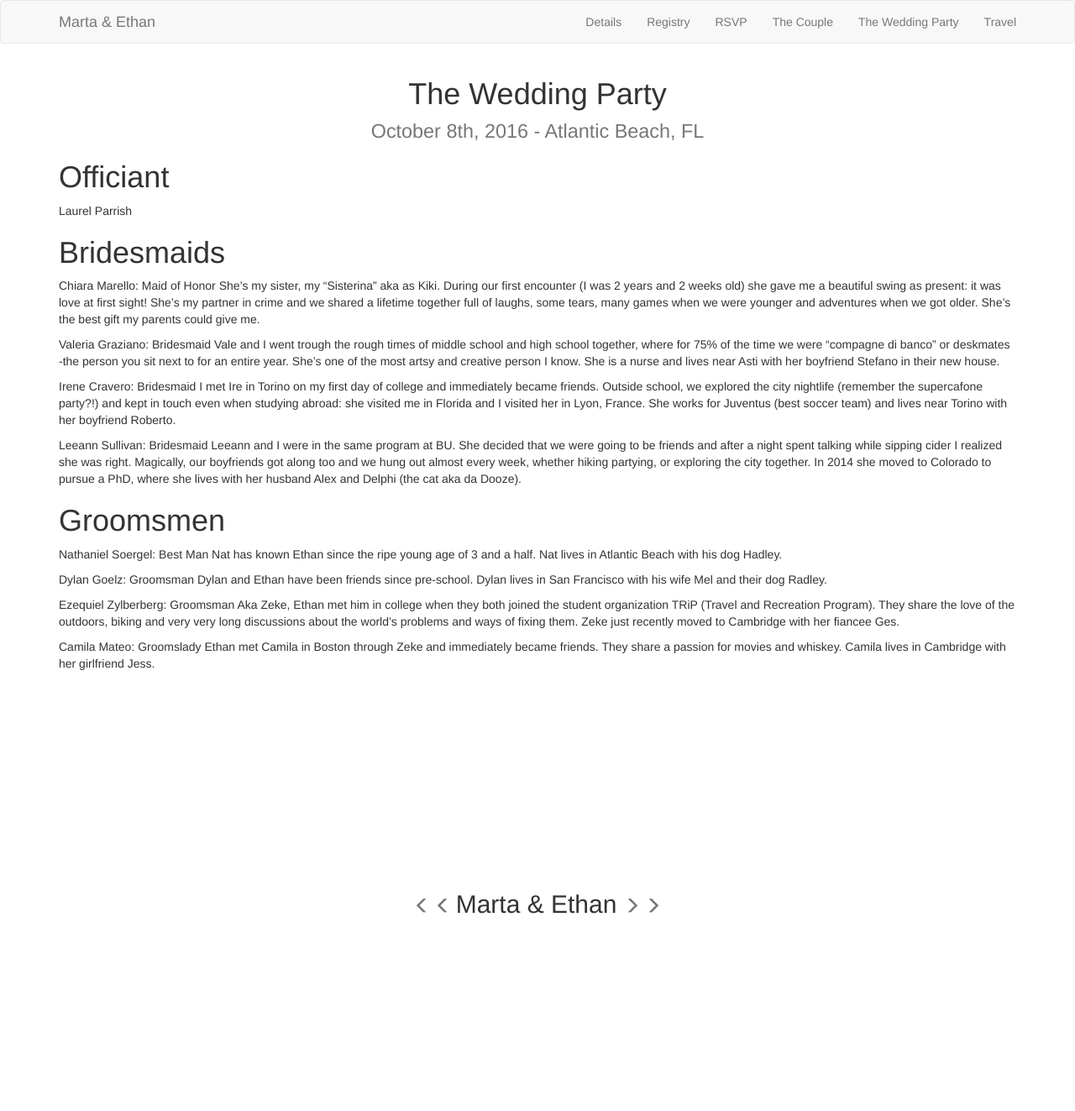
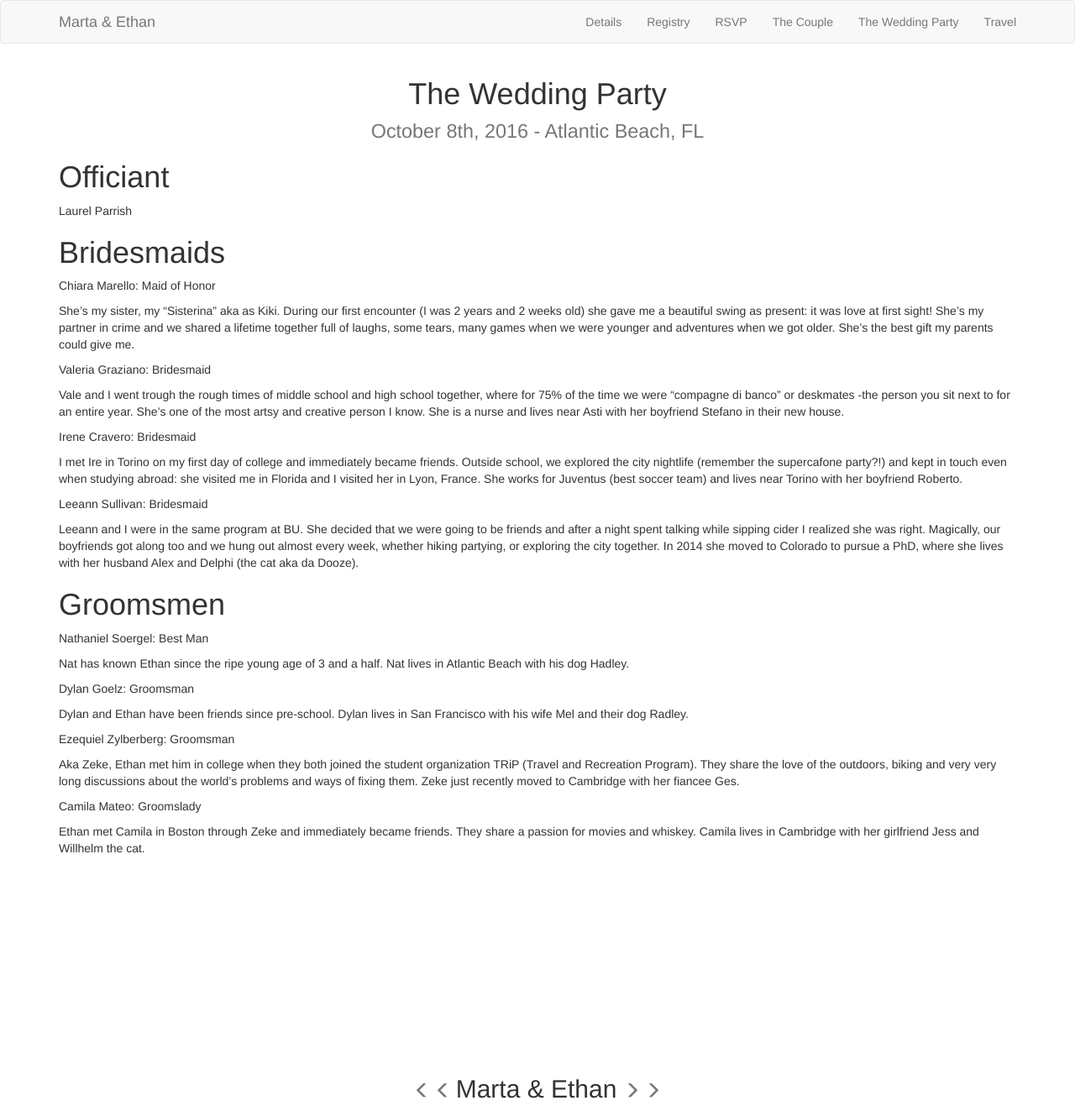
Before and after one commit to esoergel/wedding-site, a Jekyll site: the page built from the-wedding-party.md, in a window 1280 px wide. Shown: the whole page at 84% size. Built offline with Jekyll 4.4.1, drawn with Linux system fonts in a browser that asks for light colours; before the commit the page ends 1103 px from its top, so only the background shows below that.

Commit message:
Update the-wedding-party.md

```diff
--- a/the-wedding-party.md
+++ b/the-wedding-party.md
@@ -14,21 +14,25 @@ Laurel Parrish
 # Bridesmaids
 
 Chiara Marello: Maid of Honor
+
 She's my sister, my "Sisterina" aka as Kiki. During our first encounter (I was 2 years and 2 weeks old) she gave me a beautiful
 swing as present: it was love at first sight! She's my partner in crime and we shared a lifetime together full of laughs, some tears,
 many games when we were younger and adventures when we got older. She's the best gift my parents could give me.
 
 Valeria Graziano: Bridesmaid
+
 Vale and I went trough the rough times of middle school and high school together, where for 75% of the time we were "compagne di banco"
 or deskmates -the person you sit next to for an entire year. She's one of the most artsy and creative person I know. She is a nurse and
 lives near Asti with her boyfriend Stefano in their new house.
 
 Irene Cravero: Bridesmaid
+
 I met Ire in Torino on my first day of college and immediately became friends. Outside school, we explored the city nightlife (remember
 the supercafone party?!) and kept in touch even when studying abroad: she visited me in Florida and I visited her in Lyon, France. She
 works for Juventus (best soccer team) and lives near Torino with her boyfriend Roberto.
 
 Leeann Sullivan: Bridesmaid
+
 Leeann and I were in the same program at BU. She decided that we were going to be friends and after a night spent talking while sipping
 cider I realized she was right. Magically, our boyfriends got along too and we hung out almost every week, whether hiking
 partying, or exploring the city together. In 2014 she moved to Colorado to pursue a PhD, where she lives with her husband Alex and
@@ -38,16 +42,17 @@ Delphi (the cat aka da Dooze).
 # Groomsmen
 
 Nathaniel Soergel: Best Man
+
 Nat has known Ethan since the ripe young age of 3 and a half. Nat lives in Atlantic Beach with his dog Hadley.
 
 Dylan Goelz: Groomsman
+
 Dylan and Ethan have been friends since pre-school. Dylan lives in San Francisco with his wife Mel and their dog Radley.
 
 Ezequiel Zylberberg: Groomsman
-Aka Zeke, Ethan met him in college when they both joined the student organization TRiP (Travel and Recreation Program). They share the love
-of the outdoors, biking and very very long discussions about the world's problems and ways of fixing them. Zeke just recently moved to
-Cambridge with her fiancee Ges.
+
+Aka Zeke, Ethan met him in college when they both joined the student organization TRiP (Travel and Recreation Program). They share the love of the outdoors, biking and very very long discussions about the world's problems and ways of fixing them. Zeke just recently moved to Cambridge with her fiancee Ges.
 
 Camila Mateo: Groomslady
-Ethan met Camila in Boston through Zeke and immediately became friends. They share a passion for movies and whiskey. Camila lives in
-Cambridge with her girlfriend Jess.
+
+Ethan met Camila in Boston through Zeke and immediately became friends. They share a passion for movies and whiskey. Camila lives in Cambridge with her girlfriend Jess and Willhelm the cat.
```
